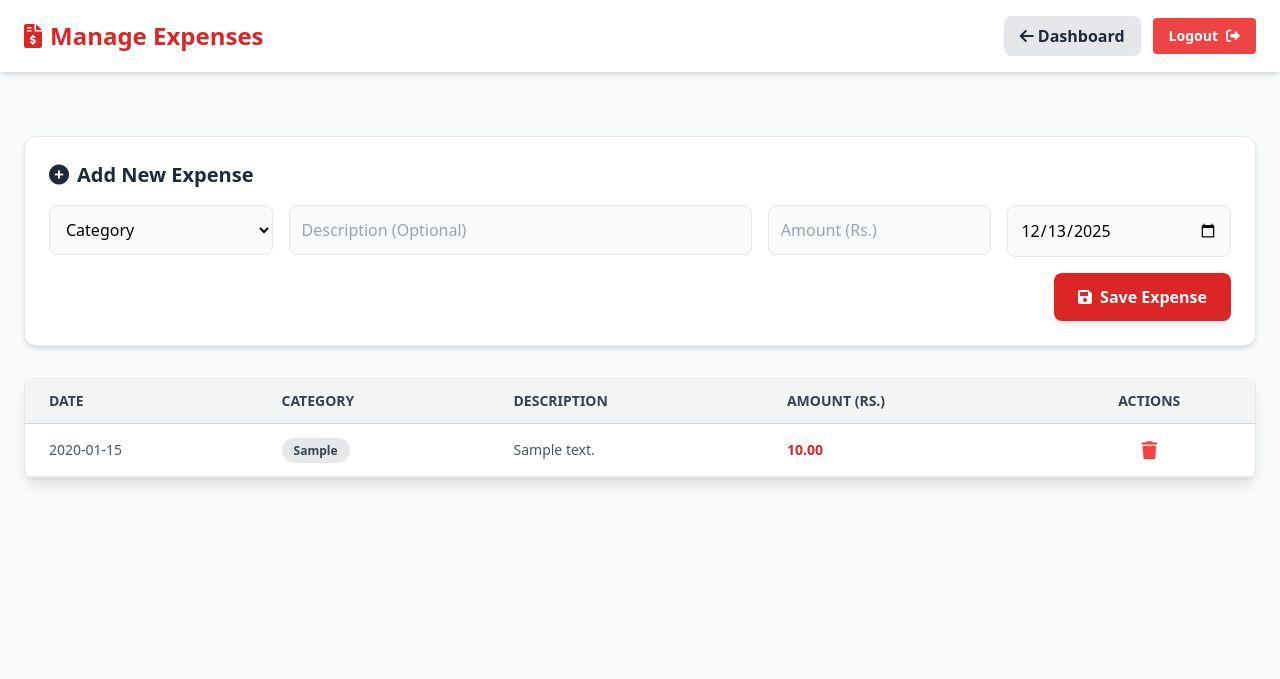
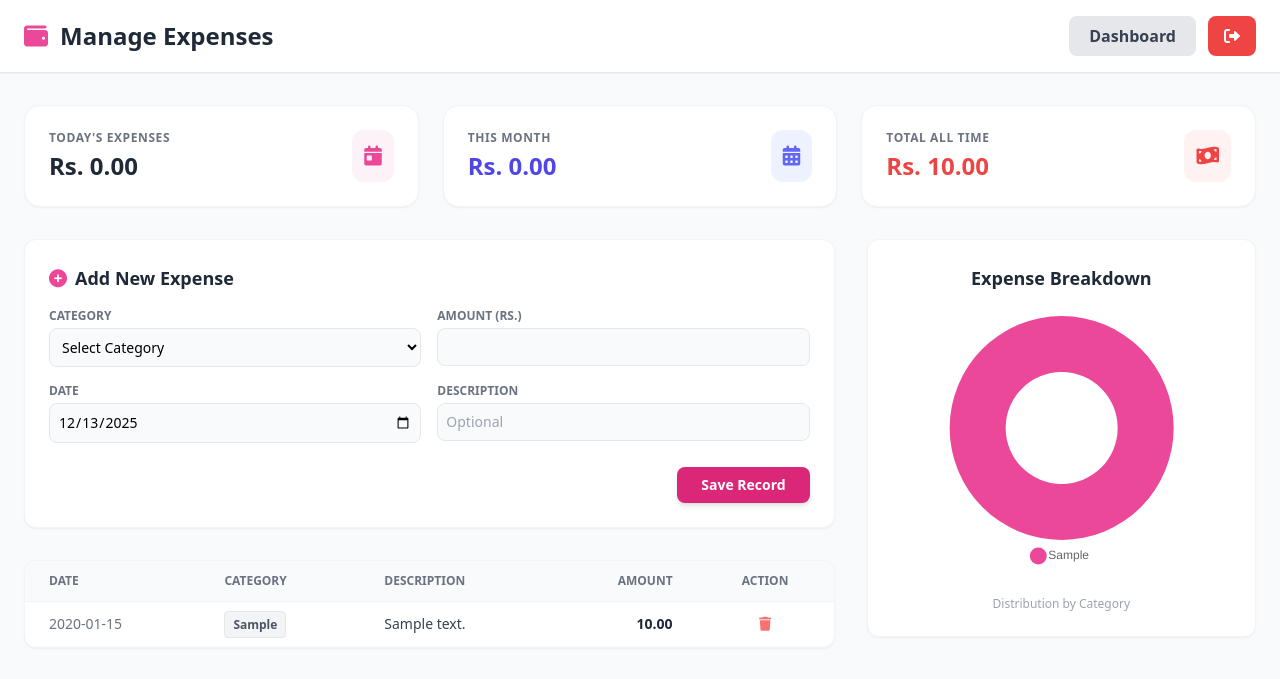
Before and after one commit to HeshithDashan/inventory-saas, a Flask app: page /expenses in a window 1280 px wide. Shown: the top 679 px of the page. Run offline with Flask 3, Linux system fonts and the light colour scheme; a user stored in the database is signed in; tables that the repository leaves empty hold one stand-in row (values such as "Sample post"); some libraries are stand-ins or nearby versions.

Commit message:
Update expenses.html

```diff
--- a/templates/expenses.html
+++ b/templates/expenses.html
@@ -5,129 +5,207 @@
     <title>Expenses - SaaS Inventory</title>
     <meta name="viewport" content="width=device-width, initial-scale=1.0">
     <script src="https://cdn.tailwindcss.com"></script>
+    <script src="https://cdn.jsdelivr.net/npm/chart.js"></script>
     <link href="https://cdnjs.cloudflare.com/ajax/libs/font-awesome/6.0.0/css/all.min.css" rel="stylesheet">
 </head>
 
-<body class="bg-gray-50">
+<body class="bg-gray-50 font-sans">
 
-    <nav class="bg-white shadow-md px-4 py-3 md:px-6 md:py-4 flex flex-col md:flex-row justify-between items-center gap-4">
-        <h1 class="text-xl md:text-2xl font-bold text-red-600 flex items-center gap-2">
-            <i class="fas fa-file-invoice-dollar"></i> Manage Expenses
+    <nav class="bg-white shadow-sm border-b border-gray-200 px-6 py-4 flex justify-between items-center sticky top-0 z-50">
+        <h1 class="text-2xl font-bold text-gray-800 flex items-center gap-3">
+            <i class="fas fa-wallet text-pink-500"></i> Manage Expenses
         </h1>
-
-        <div class="flex items-center gap-3">
-            <a href="/" class="bg-gray-200 hover:bg-gray-300 text-gray-800 px-4 py-2 rounded-lg font-bold transition">
-                <i class="fas fa-arrow-left"></i> Dashboard
+        <div class="flex gap-3">
+            <a href="/" class="bg-gray-200 hover:bg-gray-300 text-gray-700 px-5 py-2 rounded-lg font-bold transition">
+                Dashboard
             </a>
-            <a href="/logout"
-                class="bg-red-500 hover:bg-red-600 text-white px-3 py-1.5 md:px-4 md:py-2 rounded text-sm font-bold transition flex items-center shadow-sm">
-                Logout <i class="fas fa-sign-out-alt ml-2"></i>
+            <a href="/logout" class="bg-red-500 hover:bg-red-600 text-white px-4 py-2 rounded-lg font-bold transition">
+                <i class="fas fa-sign-out-alt"></i>
             </a>
         </div>
     </nav>
 
-    <div class="container mx-auto mt-6 md:mt-10 p-4 md:p-6">
+    <div class="container mx-auto px-6 py-8">
 
         {% with messages = get_flashed_messages() %}
         {% if messages %}
-        <div id="flash-message"
-            class="bg-green-100 border border-green-400 text-green-700 px-4 py-3 rounded mb-6 text-sm flex items-center gap-2 shadow-sm">
+        <div id="flash-message" class="bg-green-100 border border-green-400 text-green-700 px-4 py-3 rounded mb-6 text-sm flex items-center gap-2 shadow-sm">
             <i class="fas fa-check-circle"></i> {{ messages[0] }}
         </div>
         {% endif %}
         {% endwith %}
 
-        <div class="bg-white rounded-xl shadow-md p-6 mb-8 border border-gray-200">
-            <h2 class="text-xl font-bold text-gray-800 mb-4 flex items-center gap-2">
-                <i class="fas fa-plus-circle"></i> Add New Expense
+        <div class="grid grid-cols-1 md:grid-cols-3 gap-6 mb-8">
+            <div class="bg-white p-6 rounded-2xl shadow-sm border border-gray-100 flex items-center justify-between">
+                <div>
+                    <p class="text-gray-500 text-xs font-bold uppercase tracking-wider">Today's Expenses</p>
+                    <h3 class="text-2xl font-bold text-gray-800 mt-1">Rs. {{ "%.2f"|format(total_today) }}</h3>
+                </div>
+                <div class="bg-pink-50 text-pink-500 p-3 rounded-xl">
+                    <i class="fas fa-calendar-day text-xl"></i>
+                </div>
+            </div>
+            <div class="bg-white p-6 rounded-2xl shadow-sm border border-gray-100 flex items-center justify-between">
+                <div>
+                    <p class="text-gray-500 text-xs font-bold uppercase tracking-wider">This Month</p>
+                    <h3 class="text-2xl font-bold text-indigo-600 mt-1">Rs. {{ "%.2f"|format(total_month) }}</h3>
+                </div>
+                <div class="bg-indigo-50 text-indigo-500 p-3 rounded-xl">
+                    <i class="fas fa-calendar-alt text-xl"></i>
+                </div>
+            </div>
+            <div class="bg-white p-6 rounded-2xl shadow-sm border border-gray-100 flex items-center justify-between">
+                <div>
+                    <p class="text-gray-500 text-xs font-bold uppercase tracking-wider">Total All Time</p>
+                    <h3 class="text-2xl font-bold text-red-500 mt-1">Rs. {{ "%.2f"|format(total_all) }}</h3>
+                </div>
+                <div class="bg-red-50 text-red-500 p-3 rounded-xl">
+                    <i class="fas fa-money-bill-wave text-xl"></i>
+                </div>
+            </div>
+        </div>
+
+        <div class="grid grid-cols-1 lg:grid-cols-3 gap-8">
+
+            <div class="lg:col-span-2 space-y-8">
+
+                <div class="bg-white rounded-xl shadow-sm p-6 border border-gray-100">
+                    <h2 class="text-lg font-bold text-gray-800 mb-4 flex items-center gap-2">
+                        <i class="fas fa-plus-circle text-pink-500"></i> Add New Expense
                     </h2>
-            <form action="/expenses" method="POST" class="grid grid-cols-1 md:grid-cols-5 gap-4">
+                    <form action="/expenses" method="POST" class="grid grid-cols-1 md:grid-cols-2 gap-4">
                         <div class="md:col-span-1">
-                    <select name="category" required class="w-full p-3 border rounded-lg focus:outline-none focus:border-red-500 bg-gray-50">
-                        <option value="" disabled selected>Category</option>
+                            <label class="block text-xs font-bold text-gray-500 uppercase mb-1">Category</label>
+                            <select name="category" required class="w-full p-2 border rounded-lg focus:outline-none focus:border-pink-500 bg-gray-50 text-sm">
+                                <option value="" disabled selected>Select Category</option>
+                                <option value="Food/Tea">Food/Tea</option>
+                                <option value="Transport">Transport</option>
+                                <option value="Utility Bills">Utility Bills</option>
                                 <option value="Rent">Rent</option>
-                        <option value="Utility Bills">Utility Bills</option>
-                        <option value="Transport">Transport</option>
-                        <option value="Food/Tea">Food/Tea</option>
                                 <option value="Salary">Salary</option>
                                 <option value="Other">Other</option>
                             </select>
                         </div>
-                <div class="md:col-span-2">
-                    <input type="text" name="description" placeholder="Description (Optional)"
-                        class="w-full p-3 border rounded-lg focus:outline-none focus:border-red-500 bg-gray-50">
+                        <div class="md:col-span-1">
+                            <label class="block text-xs font-bold text-gray-500 uppercase mb-1">Amount (Rs.)</label>
+                            <input type="number" step="0.01" name="amount" required class="w-full p-2 border rounded-lg focus:outline-none focus:border-pink-500 bg-gray-50 text-sm">
                         </div>
                         <div class="md:col-span-1">
-                    <input type="number" step="0.01" name="amount" placeholder="Amount (Rs.)" required
-                        class="w-full p-3 border rounded-lg focus:outline-none focus:border-red-500 bg-gray-50">
+                            <label class="block text-xs font-bold text-gray-500 uppercase mb-1">Date</label>
+                            <input type="date" name="date" required class="w-full p-2 border rounded-lg focus:outline-none focus:border-pink-500 bg-gray-50 text-sm">
                         </div>
                         <div class="md:col-span-1">
-                    <input type="date" name="date" required
-                        class="w-full p-3 border rounded-lg focus:outline-none focus:border-red-500 bg-gray-50">
+                            <label class="block text-xs font-bold text-gray-500 uppercase mb-1">Description</label>
+                            <input type="text" name="description" placeholder="Optional" class="w-full p-2 border rounded-lg focus:outline-none focus:border-pink-500 bg-gray-50 text-sm">
                         </div>
-                <div class="md:col-span-5 flex justify-end">
-                    <button type="submit"
-                        class="bg-red-600 hover:bg-red-700 text-white px-6 py-3 rounded-lg font-bold transition shadow-md flex items-center gap-2">
-                        <i class="fas fa-save"></i> Save Expense
+                        <div class="md:col-span-2 text-right mt-2">
+                            <button type="submit" class="bg-pink-600 hover:bg-pink-700 text-white px-6 py-2 rounded-lg font-bold text-sm transition shadow-md">
+                                Save Record
                             </button>
                         </div>
                     </form>
                 </div>
 
-        <div class="bg-white rounded-lg shadow-lg overflow-hidden border border-gray-200">
+                <div class="bg-white rounded-xl shadow-sm overflow-hidden border border-gray-100">
                     <div class="overflow-x-auto">
-                <table class="w-full text-left border-collapse min-w-[700px]">
+                        <table class="w-full text-left border-collapse">
                             <thead>
-                        <tr class="bg-gray-100 text-gray-700 uppercase text-xs md:text-sm leading-normal border-b border-gray-300">
-                            <th class="py-3 px-6 font-bold">Date</th>
-                            <th class="py-3 px-6 font-bold">Category</th>
-                            <th class="py-3 px-6 font-bold">Description</th>
-                            <th class="py-3 px-6 font-bold">Amount (Rs.)</th>
-                            <th class="py-3 px-6 font-bold text-center">Actions</th>
+                                <tr class="bg-gray-50 text-gray-500 uppercase text-xs font-bold border-b border-gray-100">
+                                    <th class="py-3 px-6">Date</th>
+                                    <th class="py-3 px-6">Category</th>
+                                    <th class="py-3 px-6">Description</th>
+                                    <th class="py-3 px-6 text-right">Amount</th>
+                                    <th class="py-3 px-6 text-center">Action</th>
                                 </tr>
                             </thead>
-                    <tbody class="text-gray-600 text-sm font-light">
+                            <tbody class="text-gray-700 text-sm">
                                 {% for expense in expenses %}
-                        <tr class="border-b border-gray-200 hover:bg-gray-50 transition">
-                            <td class="py-3 px-6 font-medium">{{ expense.date.strftime('%Y-%m-%d') }}</td>
+                                <tr class="border-b border-gray-50 hover:bg-gray-50 transition">
+                                    <td class="py-3 px-6 font-medium text-gray-500">{{ expense.date.strftime('%Y-%m-%d') }}</td>
                                     <td class="py-3 px-6">
-                                <span class="bg-gray-200 text-gray-700 py-1 px-3 rounded-full text-xs font-bold">
+                                        <span class="bg-gray-100 text-gray-600 py-1 px-2 rounded text-xs font-bold border border-gray-200">
                                             {{ expense.category }}
                                         </span>
                                     </td>
                                     <td class="py-3 px-6">{{ expense.description }}</td>
-                            <td class="py-3 px-6 font-bold text-red-600">{{ "%.2f"|format(expense.amount) }}</td>
+                                    <td class="py-3 px-6 text-right font-bold text-gray-800">{{ "%.2f"|format(expense.amount) }}</td>
                                     <td class="py-3 px-6 text-center">
-                                <a href="/delete-expense/{{ expense.id }}" onclick="return confirm('Are you sure?')"
-                                    class="text-red-500 hover:text-red-700 transform hover:scale-125 transition duration-200">
-                                    <i class="fas fa-trash text-lg"></i>
+                                        <a href="/delete-expense/{{ expense.id }}" onclick="return confirm('Are you sure?')" class="text-red-400 hover:text-red-600 transition">
+                                            <i class="fas fa-trash"></i>
                                         </a>
+                                    </td>
+                                </tr>
+                                {% else %}
+                                <tr>
+                                    <td colspan="5" class="p-8 text-center text-gray-400">
+                                        No expenses found.
                                     </td>
                                 </tr>
                                 {% endfor %}
                             </tbody>
                         </table>
                     </div>
+                </div>
 
-            {% if not expenses %}
-            <div class="p-12 text-center text-gray-500">
-                <i class="fas fa-wallet text-6xl mb-4 text-gray-300"></i>
-                <p class="text-lg">No expenses recorded yet.</p>
             </div>
-            {% endif %}
+
+            <div class="lg:col-span-1">
+                <div class="bg-white p-6 rounded-xl shadow-sm border border-gray-100 h-fit sticky top-24">
+                    <h3 class="text-lg font-bold text-gray-800 mb-6 text-center">Expense Breakdown</h3>
+                    <div class="relative w-full h-64 flex justify-center">
+                        <canvas id="expenseChart"></canvas>
+                    </div>
+                    <div class="mt-6 text-center">
+                        <p class="text-xs text-gray-400">Distribution by Category</p>
+                    </div>
+                </div>
+            </div>
+
         </div>
     </div>
 
     <script>
-        window.setTimeout(function () {
+        // Auto hide flash message
+        setTimeout(function () {
             const flashMsg = document.getElementById('flash-message');
-            if (flashMsg) {
-                flashMsg.style.display = 'none';
-            }
+            if (flashMsg) flashMsg.style.display = 'none';
         }, 3000);
 
-        // Set default date to today
+        // Set default date
         document.querySelector('input[name="date"]').valueAsDate = new Date();
+
+        // Chart.js Implementation
+        const ctx = document.getElementById('expenseChart').getContext('2d');
+        const labels = JSON.parse('{{ chart_labels | safe }}');
+        const values = JSON.parse('{{ chart_values | safe }}');
+
+        if (values.length > 0) {
+            new Chart(ctx, {
+                type: 'doughnut',
+                data: {
+                    labels: labels,
+                    datasets: [{
+                        data: values,
+                        backgroundColor: [
+                            '#EC4899', '#F59E0B', '#3B82F6', '#10B981', '#8B5CF6', '#6366F1'
+                        ],
+                        borderWidth: 0
+                    }]
+                },
+                options: {
+                    responsive: true,
+                    maintainAspectRatio: false,
+                    plugins: {
+                        legend: { position: 'bottom', labels: { usePointStyle: true, boxWidth: 8 } }
+                    }
+                }
+            });
+        } else {
+            // Show empty state if no data
+            document.getElementById('expenseChart').style.display = 'none';
+            const container = document.getElementById('expenseChart').parentNode;
+            container.innerHTML = '<p class="text-gray-400 text-sm mt-10">No data for chart</p>';
+        }
     </script>
 </body>
 </html>
```
Lines whose indentation alone changed are shown as unchanged.
